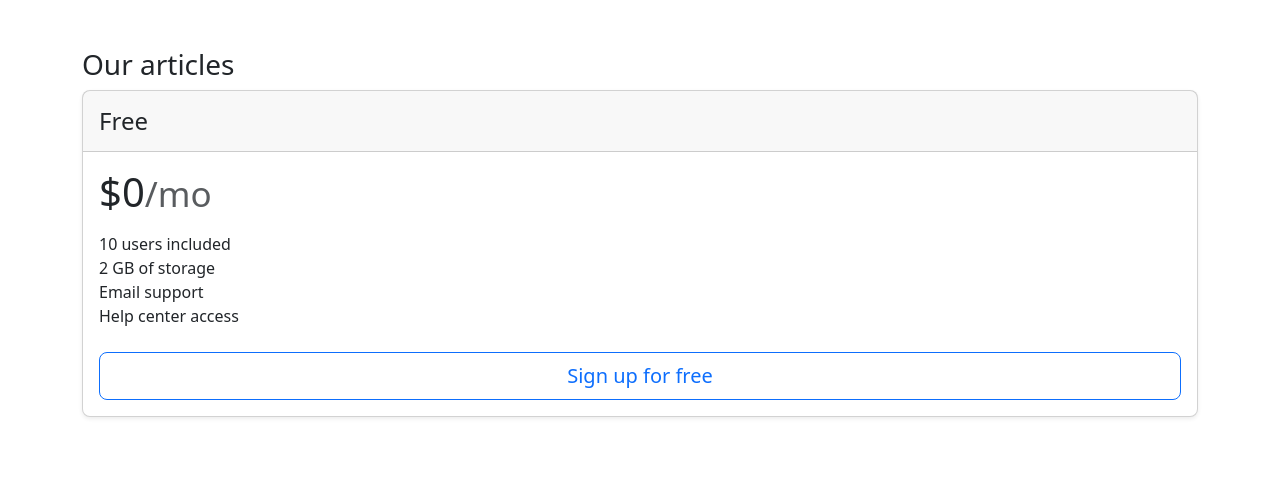
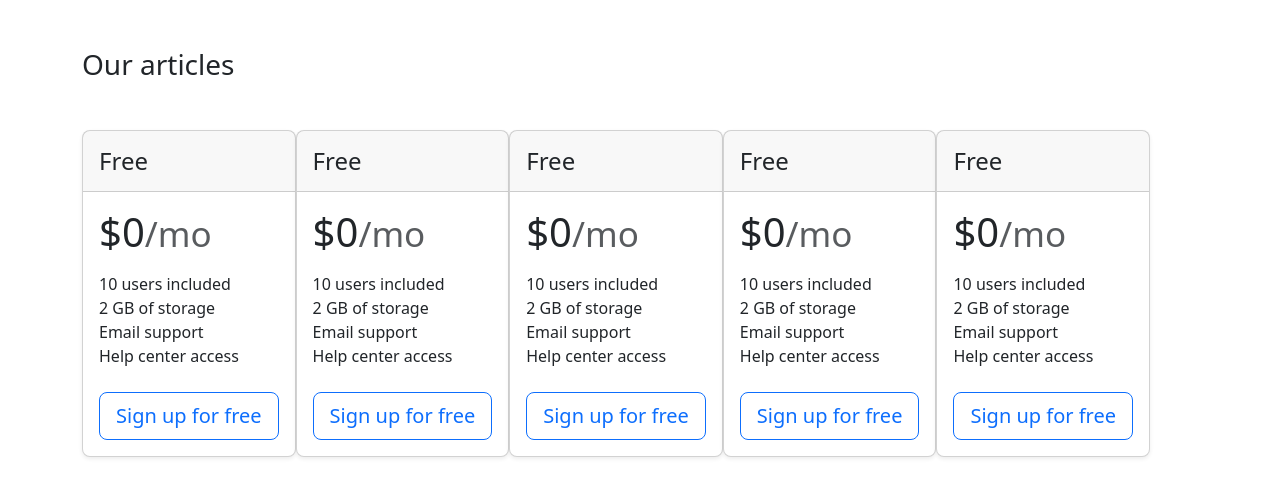
Before and after one commit to SoftwareEngineer-007/firstPhpSite, a PHP site: page / in a window 1280 px wide. Shown: the part 73-570 px from the top of the page. Run offline with PHP 8.4, Linux system fonts and the light colour scheme.

Commit message:
create blocks

```diff
--- a/index.php
+++ b/index.php
@@ -33,7 +33,13 @@
 </div>
 
 <div class="container mt-5">
-  <h3>Our articles</h3>
+  <h3 class="mb-5">Our articles</h3>
+
+  <div class="d-flex flex-wrap">
+  <?php
+    for($i = 0; $i < 5; $i++):
+  ?>
+
   <div class="card mb-4 rounded-3 shadow-sm">
       <div class="card-header py-3">
         <h4 class="my-0 fw-normal">Free</h4>
@@ -50,6 +56,10 @@
       </div>
   </div>
 
+  <?php endfor; ?>
+  </div>
+
+
 </div>
 
 </body>
```
Lines whose indentation alone changed are shown as unchanged.
